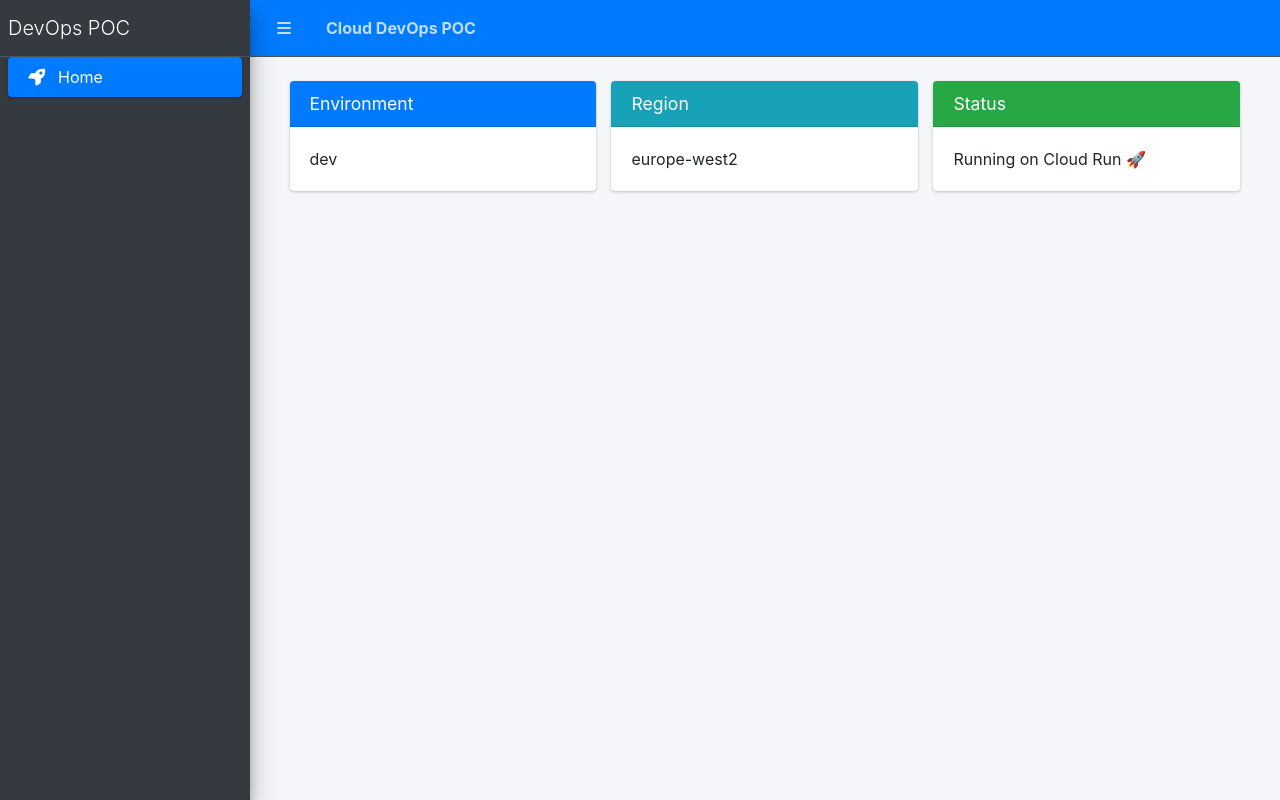
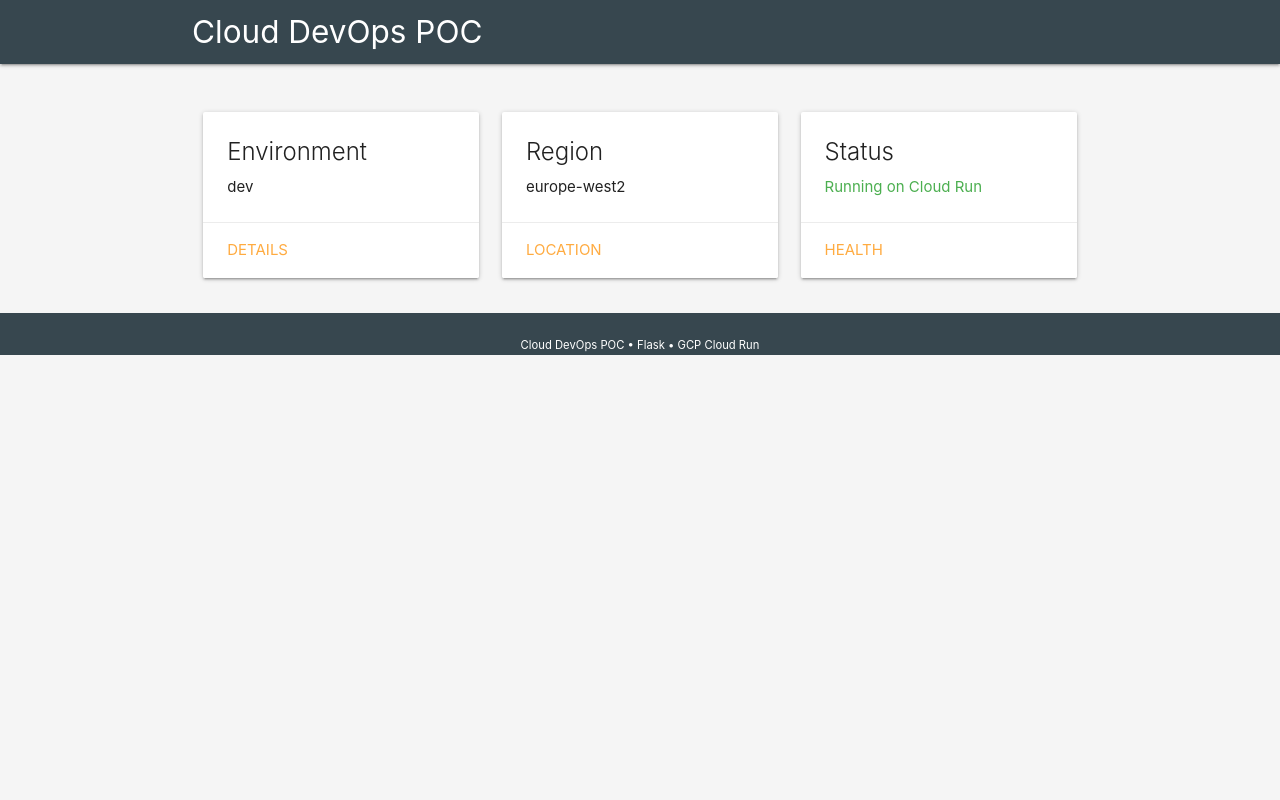
Before and after one commit to sandeepanumula92/gcp-cloudrun-ci-cd, a Flask app: page / in a window 1280 px wide. Run offline with Flask 3, Linux system fonts and the light colour scheme; some libraries are stand-ins or nearby versions.

Commit message:
Update index.html

```diff
--- a/app/templates/index.html
+++ b/app/templates/index.html
@@ -1,99 +1,74 @@
 <!DOCTYPE html>
-<html lang="en">
+<html>
 <head>
   <meta charset="utf-8">
   <title>{{ app_name }}</title>
-  <meta name="viewport" content="width=device-width, initial-scale=1">
+  <meta name="viewport" content="width=device-width, initial-scale=1.0"/>
 
-  <!-- AdminLTE CSS -->
-  <link rel="stylesheet" href="https://cdn.jsdelivr.net/npm/admin-lte@3.2/dist/css/adminlte.min.css">
-  <link rel="stylesheet" href="https://cdn.jsdelivr.net/npm/@fortawesome/fontawesome-free/css/all.min.css">
+  <!-- Materialize CSS -->
+  <link href="https://cdnjs.cloudflare.com/ajax/libs/materialize/1.0.0/css/materialize.min.css" rel="stylesheet">
+
+  <!-- Google Icons -->
+  <link href="https://fonts.googleapis.com/icon?family=Material+Icons" rel="stylesheet">
 </head>
 
-<body class="hold-transition sidebar-mini">
-<div class="wrapper">
+<body class="grey lighten-4">
 
-  <!-- Navbar -->
-  <nav class="main-header navbar navbar-expand navbar-dark navbar-primary">
-    <ul class="navbar-nav">
-      <li class="nav-item">
-        <a class="nav-link" data-widget="pushmenu" href="#"><i class="fas fa-bars"></i></a>
-      </li>
-      <li class="nav-item">
-        <span class="nav-link font-weight-bold">{{ app_name }}</span>
-      </li>
-    </ul>
+<nav class="blue-grey darken-3">
+  <div class="nav-wrapper container">
+    <a href="#" class="brand-logo">{{ app_name }}</a>
+  </div>
 </nav>
 
-  <!-- Sidebar -->
-  <aside class="main-sidebar sidebar-dark-primary elevation-4">
-    <a href="#" class="brand-link">
-      <span class="brand-text font-weight-light">DevOps POC</span>
-    </a>
-    <div class="sidebar">
-      <nav>
-        <ul class="nav nav-pills nav-sidebar flex-column">
-          <li class="nav-item">
-            <a href="/" class="nav-link active">
-              <i class="nav-icon fas fa-rocket"></i>
-              <p>Home</p>
-            </a>
-          </li>
-        </ul>
-      </nav>
-    </div>
-  </aside>
-
-  <!-- Content -->
-  <div class="content-wrapper p-4">
-    <section class="content">
-      <div class="container-fluid">
+<div class="container" style="margin-top: 40px;">
 
   <div class="row">
-          <div class="col-md-4">
-            <div class="card card-primary">
-              <div class="card-header">
-                <h3 class="card-title">Environment</h3>
+    <div class="col s12 m4">
+      <div class="card">
+        <div class="card-content">
+          <span class="card-title">Environment</span>
+          <p>{{ environment }}</p>
         </div>
-              <div class="card-body">
-                {{ environment }}
+        <div class="card-action">
+          <a href="#">Details</a>
         </div>
       </div>
     </div>
 
-          <div class="col-md-4">
-            <div class="card card-info">
-              <div class="card-header">
-                <h3 class="card-title">Region</h3>
+    <div class="col s12 m4">
+      <div class="card">
+        <div class="card-content">
+          <span class="card-title">Region</span>
+          <p>{{ region }}</p>
         </div>
-              <div class="card-body">
-                {{ region }}
+        <div class="card-action">
+          <a href="#">Location</a>
         </div>
       </div>
     </div>
 
-          <div class="col-md-4">
-            <div class="card card-success">
-              <div class="card-header">
-                <h3 class="card-title">Status</h3>
+    <div class="col s12 m4">
+      <div class="card">
+        <div class="card-content">
+          <span class="card-title">Status</span>
+          <p class="green-text">Running on Cloud Run</p>
         </div>
-              <div class="card-body">
-                Running on Cloud Run 🚀
+        <div class="card-action">
+          <a href="#">Health</a>
+        </div>
       </div>
     </div>
   </div>
 
 </div>
 
+<footer class="page-footer blue-grey darken-3">
+  <div class="container center-align">
+    <small>Cloud DevOps POC • Flask • GCP Cloud Run</small>
   </div>
-    </section>
-  </div>
+</footer>
 
-</div>
-
-<!-- AdminLTE JS -->
-<script src="https://cdn.jsdelivr.net/npm/jquery/dist/jquery.min.js"></script>
-<script src="https://cdn.jsdelivr.net/npm/bootstrap@4.6.2/dist/js/bootstrap.bundle.min.js"></script>
-<script src="https://cdn.jsdelivr.net/npm/admin-lte@3.2/dist/js/adminlte.min.js"></script>
+<!-- Materialize JS -->
+<script src="https://cdnjs.cloudflare.com/ajax/libs/materialize/1.0.0/js/materialize.min.js"></script>
 </body>
 </html>
```
Lines whose indentation alone changed are shown as unchanged.
